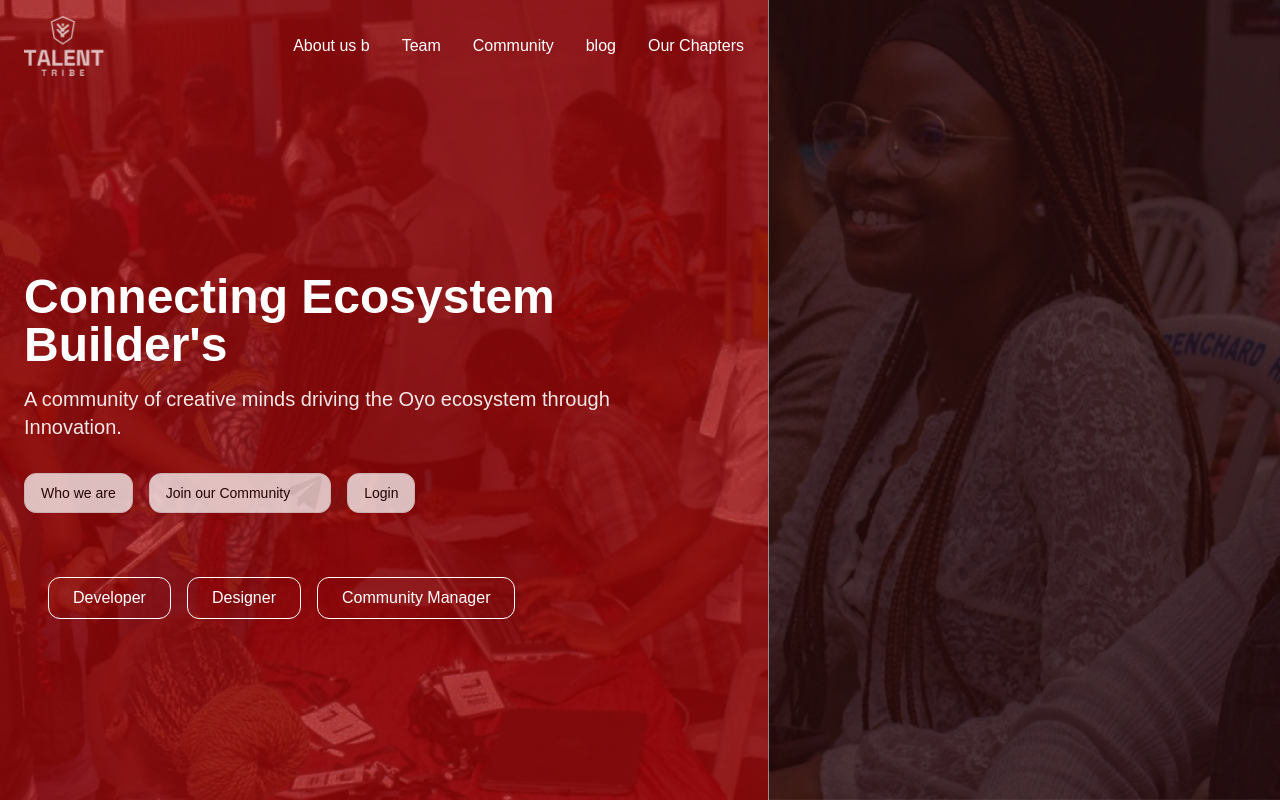
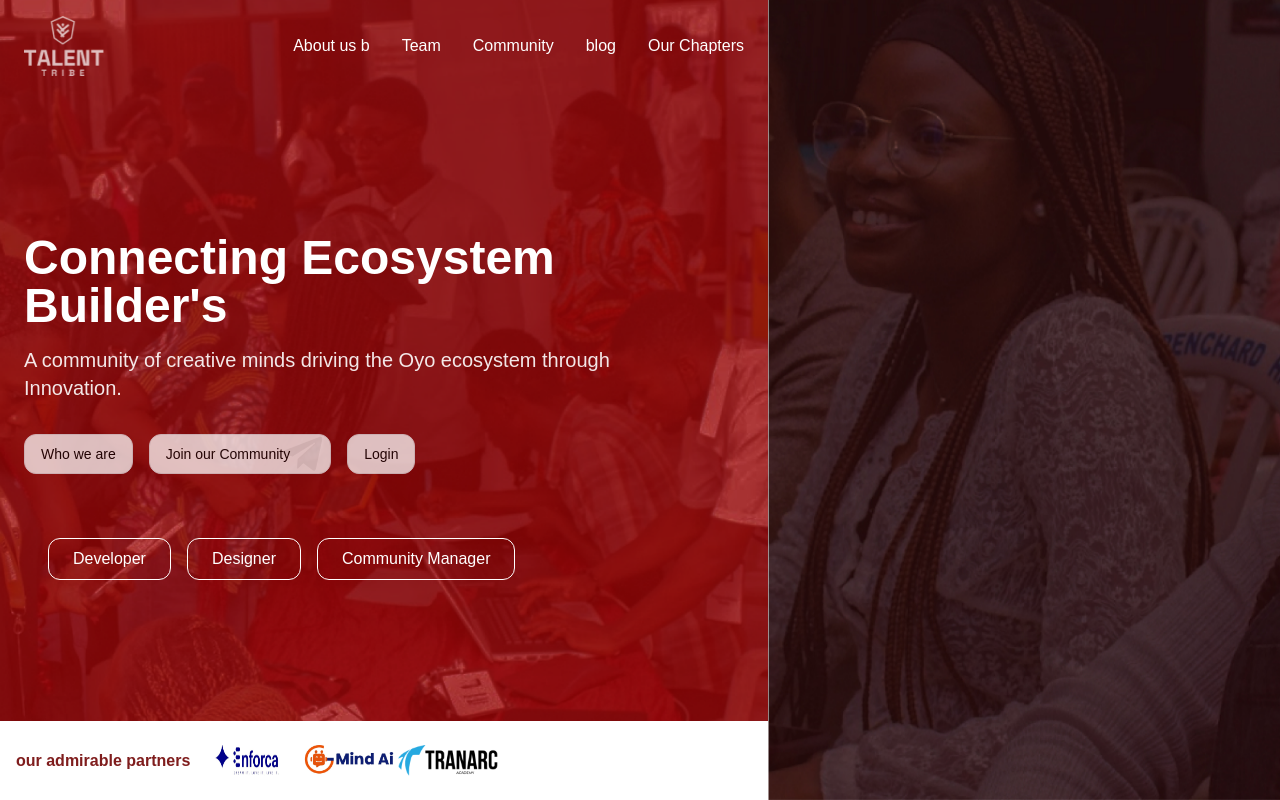
Before and after one commit to popoolarofih/atc-talent-tribe, a Next.js app: page / in a window 1280 px wide. Built offline with nearby package versions, Linux system fonts and the light colour scheme; a web font is replaced by a local one.

Commit message:
modified:   src/app/page.tsx

```diff
--- a/src/app/page.tsx
+++ b/src/app/page.tsx
@@ -140,12 +140,14 @@ export default function Home() {
               </div>
             </div>
           </main>
-          {/* <div className="buttom py-6 bg-white flex md:items-center items-center gap-2">
-            <p className="ml-4 text-red-900 font-bold">our admirable partners</p>
+          <div className="buttom py-6 bg-white flex md:items-center items-center gap-2">
+            <p className="ml-4 text-red-900 font-bold ">our admirable partners</p>
+            <div className='md: w-50 flex'>
             <img src="/images/buttomlogo1.png" width={100} height={30} alt="" />
             <img src="/images/buttomlogo2.png" width={100} height={30}  alt="" />
             <img src="/images/buttomlogo3.png" width={100} height={30}  alt="" />
-          </div> */}
+            </div>
+          </div>
         </div>
       </div>
 
```
